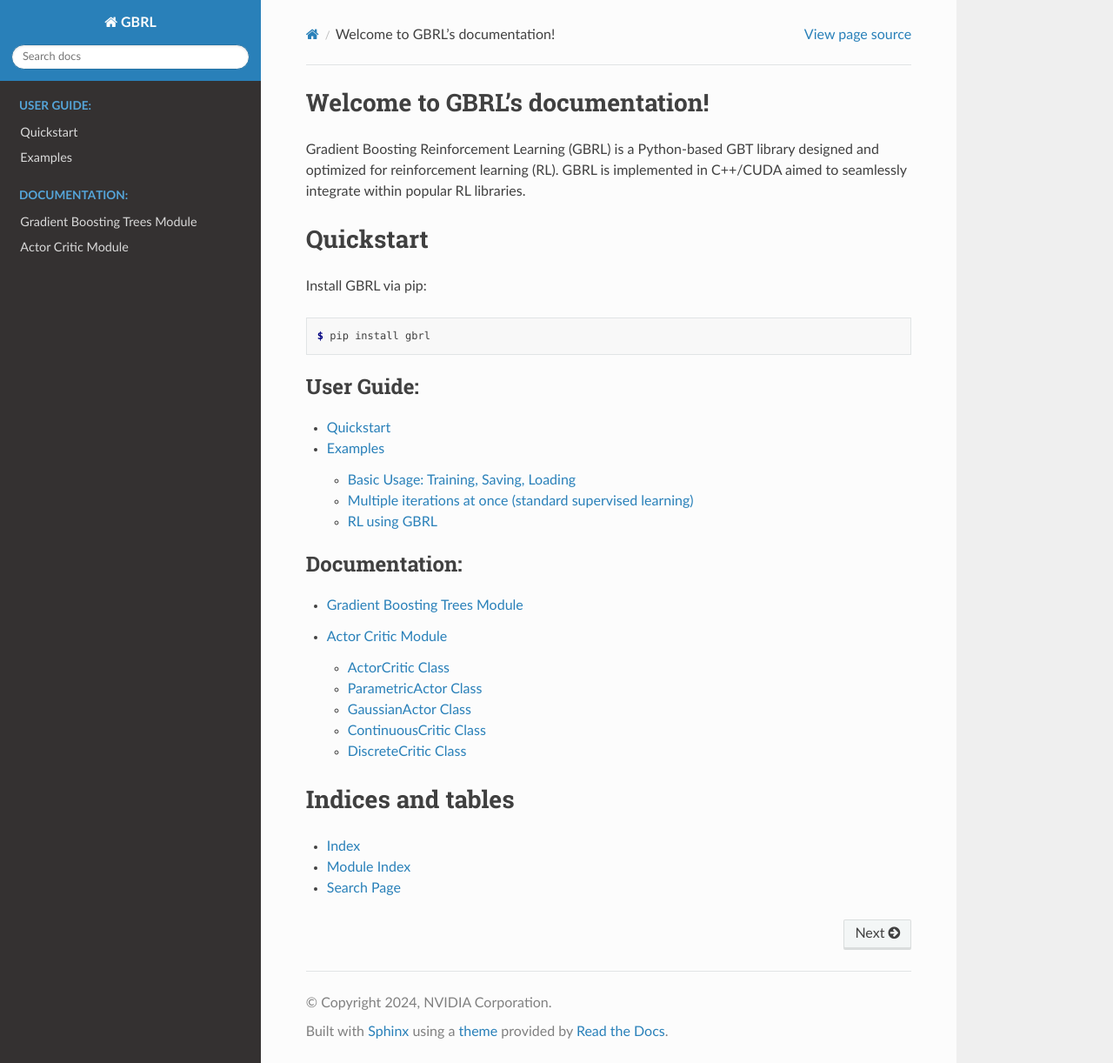
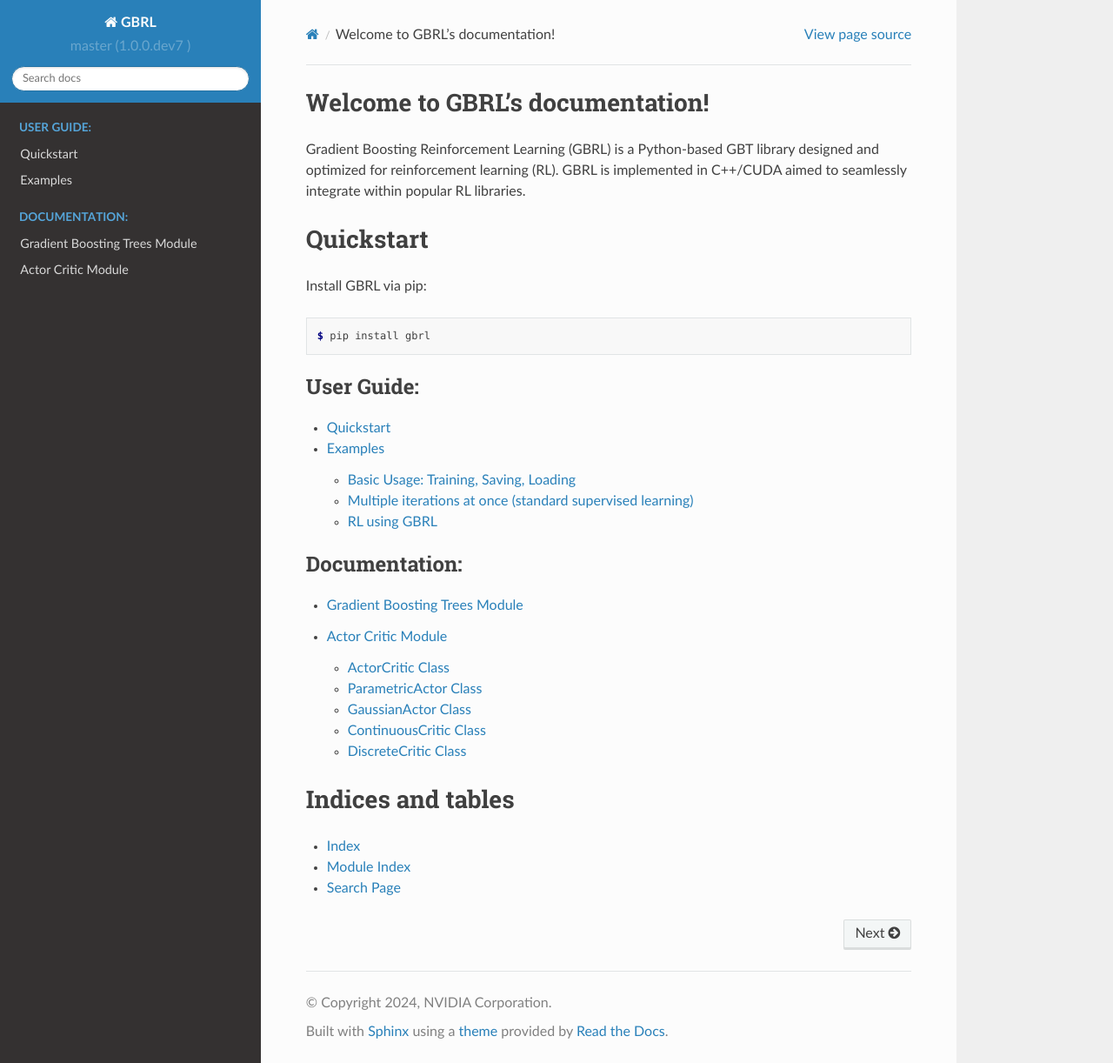
Before and after one commit to NVlabs/gbrl, a Sphinx documentation site: the page built from docs/index.rst, in a window 1280 px wide and 1222 px high. Shown: the whole window at 87% size. Built offline with Sphinx 7.4.7 and the Read the Docs theme 2.0.0, drawn with Linux system fonts in a browser that asks for light colours; some of the changed lines change nothing that is shown.

```diff
--- a/docs/conf.py
+++ b/docs/conf.py
@@ -10,6 +10,9 @@
 import os
 
 sys.path.insert(0, os.path.dirname(os.path.dirname(__file__)))
+
+with open('gbrl/__init__.py') as file_handler:
+    __version__ = __version__ = file_handler.readlines()[0].split('"')[1]
 
 from unittest.mock import MagicMock
 class Mock(MagicMock):
@@ -26,7 +29,8 @@
 project = 'GBRL'
 copyright = '2024, NVIDIA Corporation'
 author = 'Benjamin Fuhrer, Chen Tessler, Gal Dalal'
-release = '1.0.0'
+release = __version__
+version = "master (" + __version__ + " )"
 
 # -- General configuration ---------------------------------------------------
 # https://www.sphinx-doc.org/en/master/usage/configuration.html#general-configuration
```
